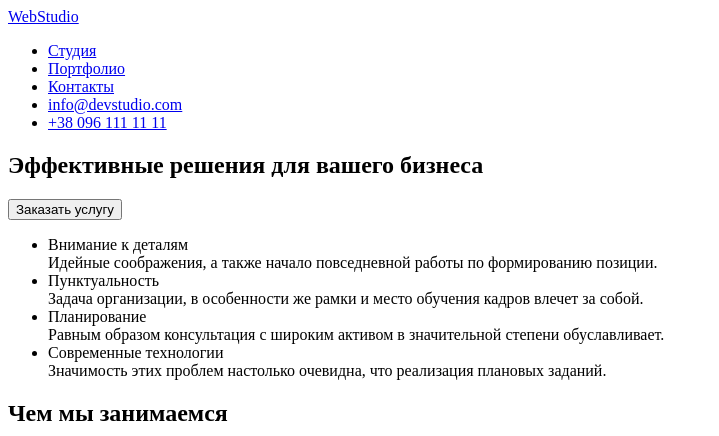
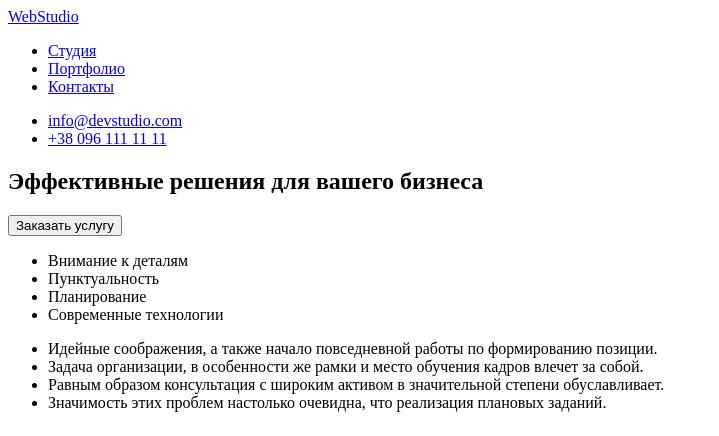
Before and after one commit to Alexkmd/goit-markup-hw-01, a plain HTML site: page index.html in a window 1280 px wide. Shown: the top 436 px of the page, without its empty margins (0-719 px from the left). Drawn offline with Linux system fonts and the light colour scheme.

Commit message:
исправления в НАВ БОДИ ФУТЕР
восстановлены фото, в нав. изменен список, в боди список элементов откоректирован

```diff
--- a/css/styles.css
+++ /dev/null
@@ -1,4 +0,0 @@
-body {
-  background-color: teal;
-  color: #fff;
-}
--- a/index.html
+++ b/index.html
@@ -11,12 +11,15 @@
     <header>
       <!--Main-WebStudio-->
       <a href="/">WebStudio</a>
+
+      <nav>
         <ul>
-            <nav>
           <li><a href="Студия">Студия</a></li>
           <li><a href="Портфолио">Портфолио</a></li>
           <li><a href="Контакты">Контакты</a></li>
+        </ul>
       </nav>
+      <ul>
         <li><a href="mailto:info@devstudio.com">info@devstudio.com</a></li>
         <li><a href="tel:+380961111111">+38 096 111 11 11</a></li>
       </ul>
@@ -31,26 +34,32 @@
       <section>
         <!--Operating principles-->
         <ul>
+          <!--Operating principles title-->
           <li>Внимание к деталям</li>
-
+          <li>Пунктуальность</li>
+          <li>Планирование</li>
+          <li>Современные технологии</li>
+        </ul>
+        <ul>
+          <!--Operating principles title description-->
+          <li>
             Идейные соображения, а также начало повседневной работы по
             формированию позиции.
-
-                <li>Пунктуальность</li>
-
+          </li>
+          <li>
             Задача организации, в особенности же рамки и место обучения кадров
             влечет за собой.
-                <li>Планирование</li>
-
+          </li>
+          <li>
             Равным образом консультация с широким активом в значительной степени
             обуславливает.
-
-                <li>Современные технологии</li>
-
+          </li>
+          <li>
             Значимость этих проблем настолько очевидна, что реализация плановых
             заданий.
+          </li>
         </ul>
-
+      </section>
       <section>
         <!--What we do-->
         <h2>Чем мы занимаемся</h2>
@@ -104,7 +113,6 @@
           </li>
         </ul>
       </section>
-
     </main>
     <footer>
       <a href="/">WebStudio</a>
```
Also changed, not shown: images/ipod-hand.jpg, images/ipod-hands-keyboard.jpg, images/marketing.jpg, images/prodact-disigner.jpg. Lines whose indentation alone changed are shown as unchanged.
